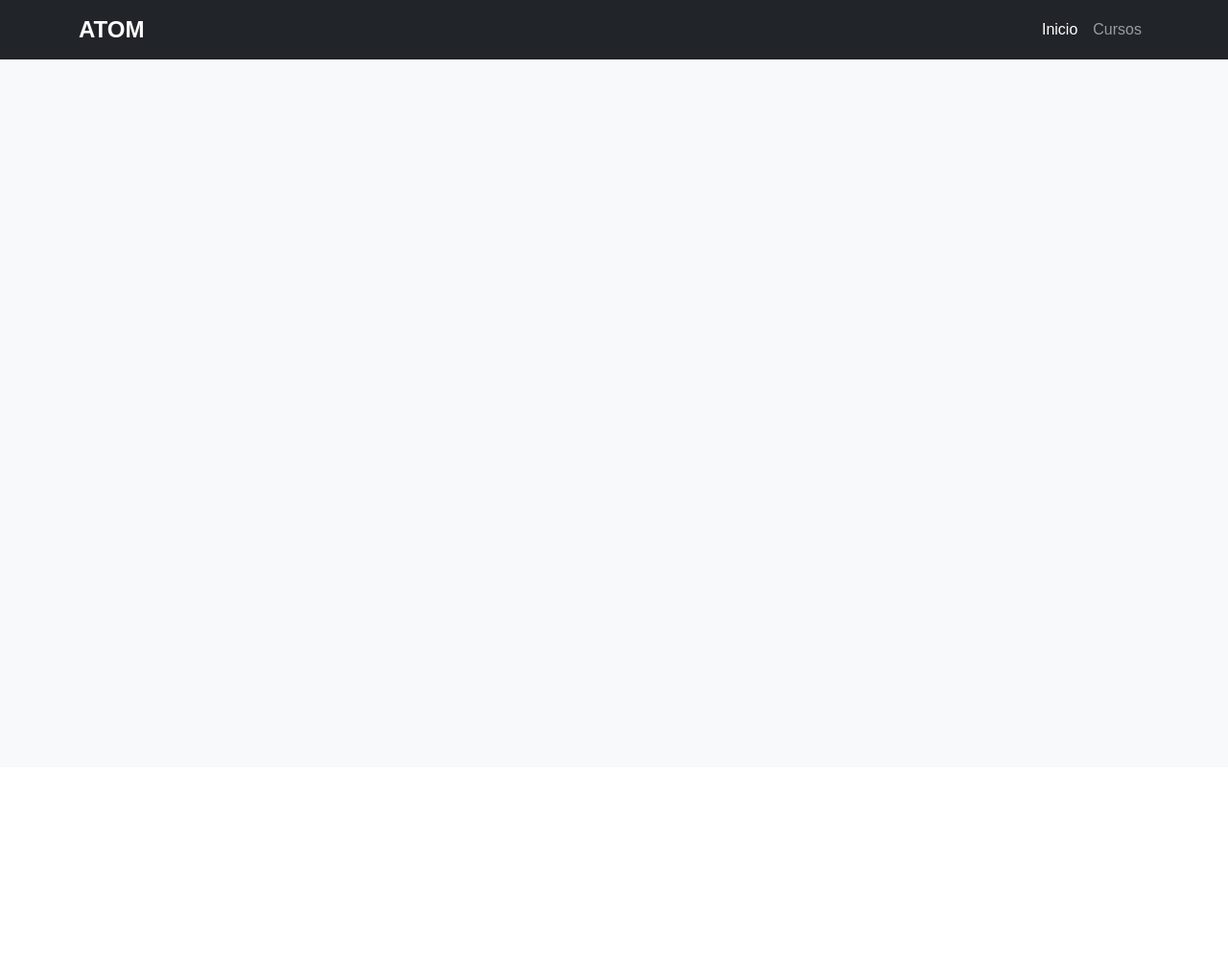
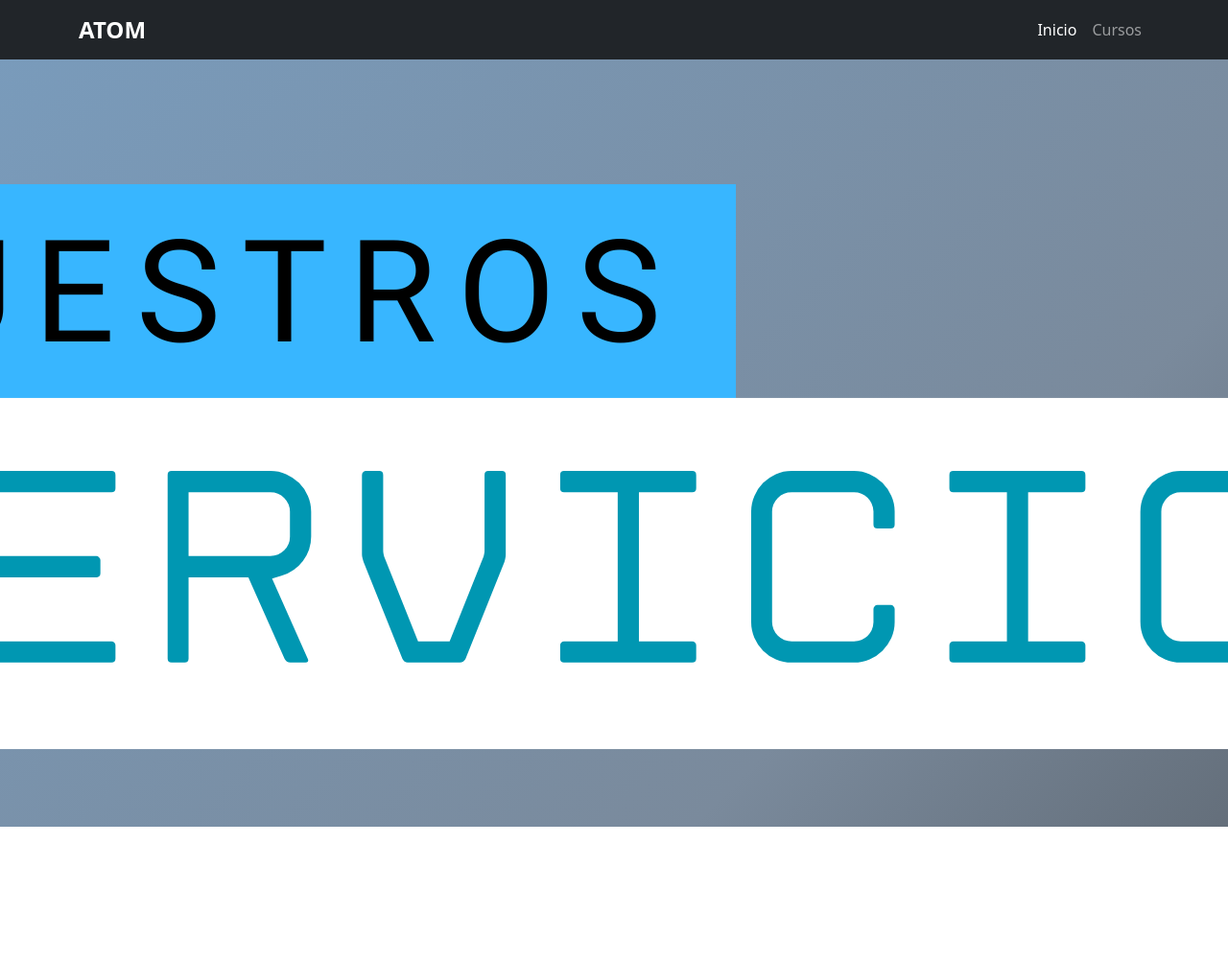
Before and after one commit to Misaelprogramer88/atom, a PHP site: page /servicios.php in a window 1280 px wide; the page is wider, and only the part inside the window is pictured. Shown: that part at 96% size. Before the commit the page ends 62 px from the top of that part, so only its background shows below. Run offline with PHP 8.4, Linux system fonts and the light colour scheme.

Commit message:
lo
fondo nuevo a servicios

```diff
--- /dev/null
+++ b/atom/estilos2.css
@@ -0,0 +1,50 @@
+.bg {
+  width: 100%;
+  height: 100vh;
+  display: flex;
+  align-items: center;
+  justify-content: center;
+  background-size: 300% 300%;
+  background-image: linear-gradient(-45deg, rgb(61, 62, 63) 0%, rgb(122, 138, 156) 25%, rgb(121, 156, 189) 51%, #38393a 100%);
+  -webkit-animation: AnimateBG 20s ease infinite;
+          animation: AnimateBG 20s ease infinite;
+}
+
+@-webkit-keyframes AnimateBG {
+  0% {
+    background-position: 0% 50%;
+  }
+  50% {
+    background-position: 100% 50%;
+  }
+  100% {
+    background-position: 0% 50%;
+  }
+}
+
+@keyframes AnimateBG {
+  0% {
+    background-position: 0% 50%;
+  }
+  50% {
+    background-position: 100% 50%;
+  }
+  100% {
+    background-position: 0% 50%;
+  }
+}
+
+.navbar-brand {
+    font-weight: bold;
+    font-size: 1.5rem;
+}
+.img {
+    width: 30px;
+    height: 50px;
+
+}
+
+.fullscreen-image {
+
+    object-fit: cover;
+}
--- a/atom/servicios.php
+++ b/atom/servicios.php
@@ -4,7 +4,7 @@
     <meta charset="UTF-8">
     <meta name="viewport" content="width=device-width, initial-scale=1.0">
     <link href="https://cdn.jsdelivr.net/npm/bootstrap@5.3.0/dist/css/bootstrap.min.css" rel="stylesheet">
-    <link rel="stylesheet" href="estilos.css">
+    <link rel="stylesheet" href="estilos2.css">
     <title>Document</title>
 </head>
 <body>
@@ -26,5 +26,12 @@
             </div>
         </div>
     </nav>
+
+    <div class="bg">
+        <img src="image/servicios1.png" alt="Imagen Pantalla Completa" class="">
+
+    </div>
+
+
 </body>
 </html>
```
Also changed, not shown: atom/image/servicios1.png (added).
